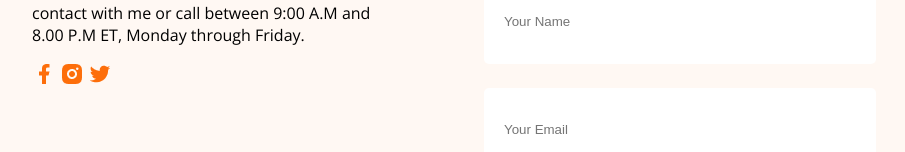
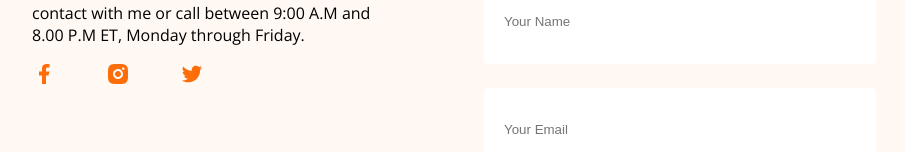
Before and after one commit to developer-likhon/my-first-portfolio, a plain HTML site: page index.html in a window 1280 px wide. Shown: the part 3501-3653 px from the top of the page, without its empty margins (206-1111 px from the left). Drawn offline with nearby package versions, Linux system fonts and the light colour scheme.

Commit message:
give space between social icons

```diff
--- a/index.html
+++ b/index.html
@@ -189,7 +189,7 @@
       <div class="footer-column">
         <h3 class="section-title">Lets Connect</h3>
         <p>Please fill out the form on this section to contact with me or call between 9:00 A.M and 8.00 P.M ET, Monday through Friday.</p>
-        <div>
+        <div class="social-icons">
           <a href=""><img src="images/icons/facebook.png" alt=""></a>
           <a href=""><img src="images/icons/insta.png" alt=""></a>
           <a href=""><img src="images/icons/twitter.png" alt=""></a>
--- a/styles/portfolio.css
+++ b/styles/portfolio.css
@@ -213,3 +213,8 @@ footer textarea {
   margin-bottom: 24px;
   border: none;
 }
+
+.social-icons {
+  display: flex;
+  gap: 50px;
+}
```
